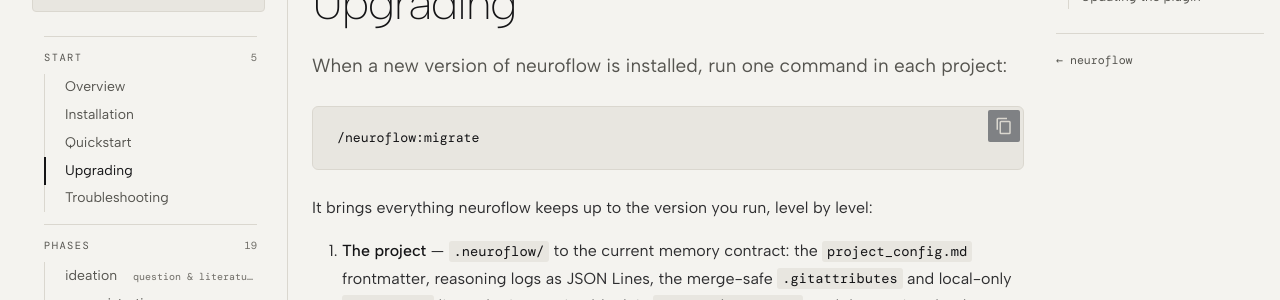
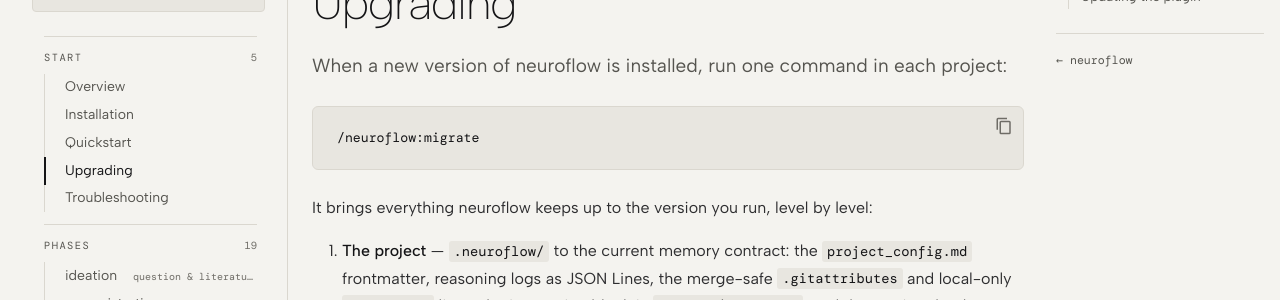
Before and after one commit to stanislavjiricek/neuroflow, an MkDocs documentation site: the page built from docs/upgrading.md, in a window 1280 px wide and 900 px high. Shown: the part 125-425 px from the top of the window. Built offline with MkDocs 1.6.1 and Material for MkDocs 9.7.7, drawn with Linux system fonts in a browser that asks for light colours; some web fonts are replaced; comment, search, counter and statistics services are not loaded.

Commit message:
fix(site): follow the system colour scheme on the docs body and copy button
The theme palette is "slate", which puts color-scheme: dark on the
body and overrode nf.css's light scheme for everything inside it:
form controls and scrollbars stayed dark on light pages. The scheme
is now one token (--nf-scheme) that both the root and the palette
element use.

The copy button's background (--md-code-bg-color--light/--lighter)
was left at slate's values, a dark pill on light code blocks. It now
maps to the field and raise tokens, and the button's icon (now
.md-code__button in Material 9.7) gets the dim colour the old
.md-clipboard rule intended.

Co-Authored-By: Claude Opus 5.5 <noreply@anthropic.com>

```diff
--- a/docs/stylesheets/nf.css
+++ b/docs/stylesheets/nf.css
@@ -21,7 +21,8 @@
   --nf-hl-name: #C8C9CC;
   --nf-hl-function: #DADCE0;
   --nf-hl-special: #C9B7D8;
-  color-scheme: dark;
+  --nf-scheme: dark;
+  color-scheme: var(--nf-scheme);
 }
 @media (prefers-color-scheme: light) {
   :root {
@@ -42,11 +43,13 @@
     --nf-hl-name: #2E2E30;
     --nf-hl-function: #1F2A44;
     --nf-hl-special: #5B3F75;
-    color-scheme: light;
+    --nf-scheme: light;
   }
 }
 
+/* The theme's palette is "slate", which also sets color-scheme: dark on the body; the system setting wins here. */
 [data-md-color-scheme] {
+  color-scheme: var(--nf-scheme);
   --md-default-bg-color: var(--nf-bg);
   --md-default-bg-color--light: var(--nf-raise);
   --md-default-bg-color--lighter: var(--nf-field);
@@ -74,6 +77,8 @@
   --md-typeset-table-color: var(--nf-line);
   --md-typeset-table-color--light: var(--nf-raise);
   --md-code-bg-color: var(--nf-field);
+  --md-code-bg-color--light: var(--nf-raise);
+  --md-code-bg-color--lighter: var(--nf-field);
   --md-code-fg-color: var(--nf-fg);
   --md-code-hl-color: var(--nf-mark);
   --md-code-hl-color--light: var(--nf-mark);
@@ -222,7 +227,7 @@ a:focus-visible, label:focus-visible, input:focus-visible, summary:focus-visible
 .md-typeset code { padding: .1em .35em; border-radius: 3px; font-size: .86em; color: var(--nf-fg); background: var(--nf-field); word-break: normal; }
 .md-typeset pre > code { padding: 1rem 1.2rem; border-radius: 6px; border: 1px solid var(--nf-line); font-size: .66rem; line-height: 1.7; }
 .md-typeset .highlight { margin: 1.2rem 0; }
-.md-clipboard { color: var(--nf-dim); }
+.md-clipboard, .md-code__button { color: var(--nf-dim); }
 .md-clipboard:hover, .md-clipboard:focus { color: var(--nf-fg); }
 .md-typeset kbd { font-family: var(--md-code-font-family); }
 .md-typeset mark { color: inherit; }
```
